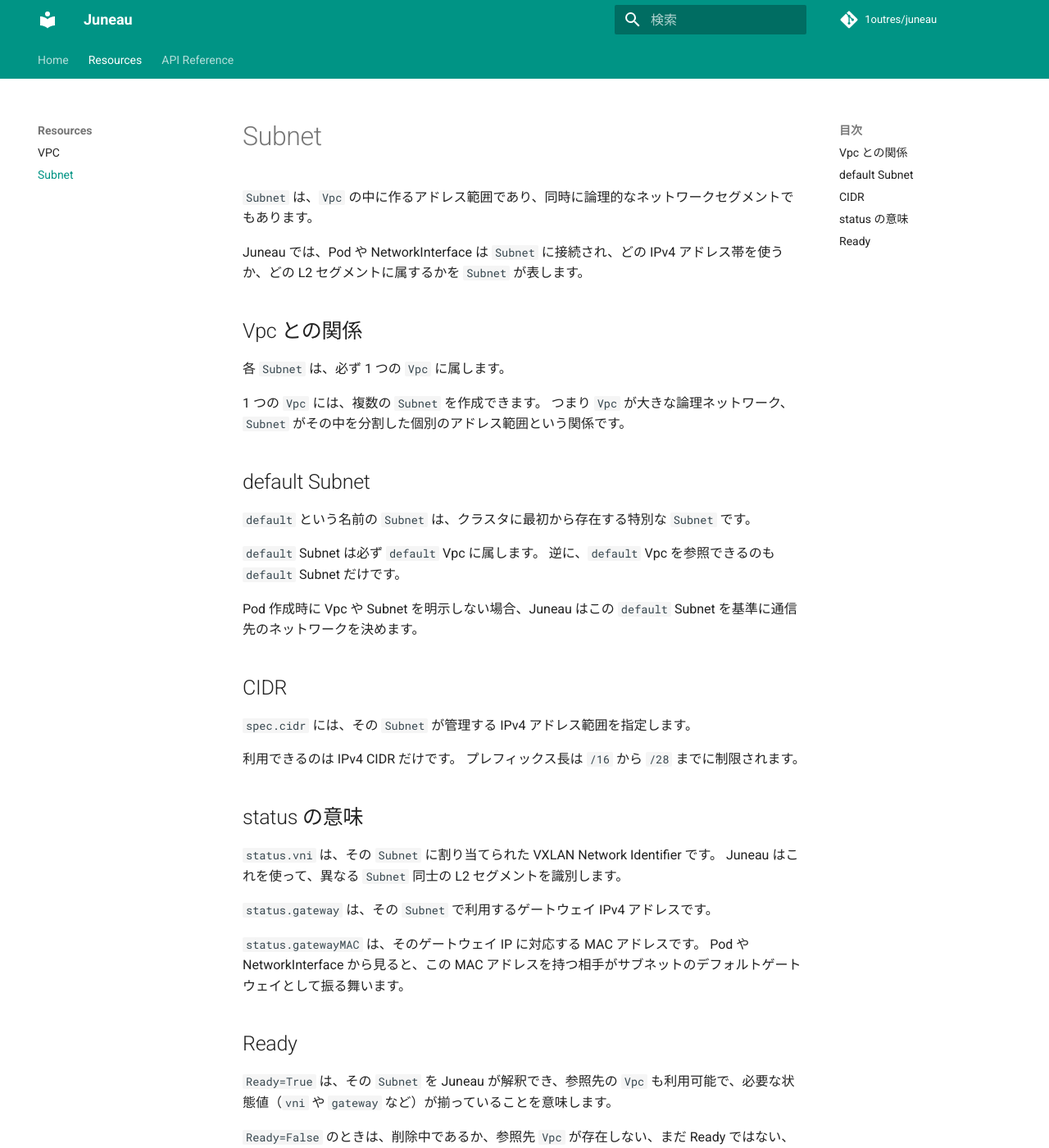
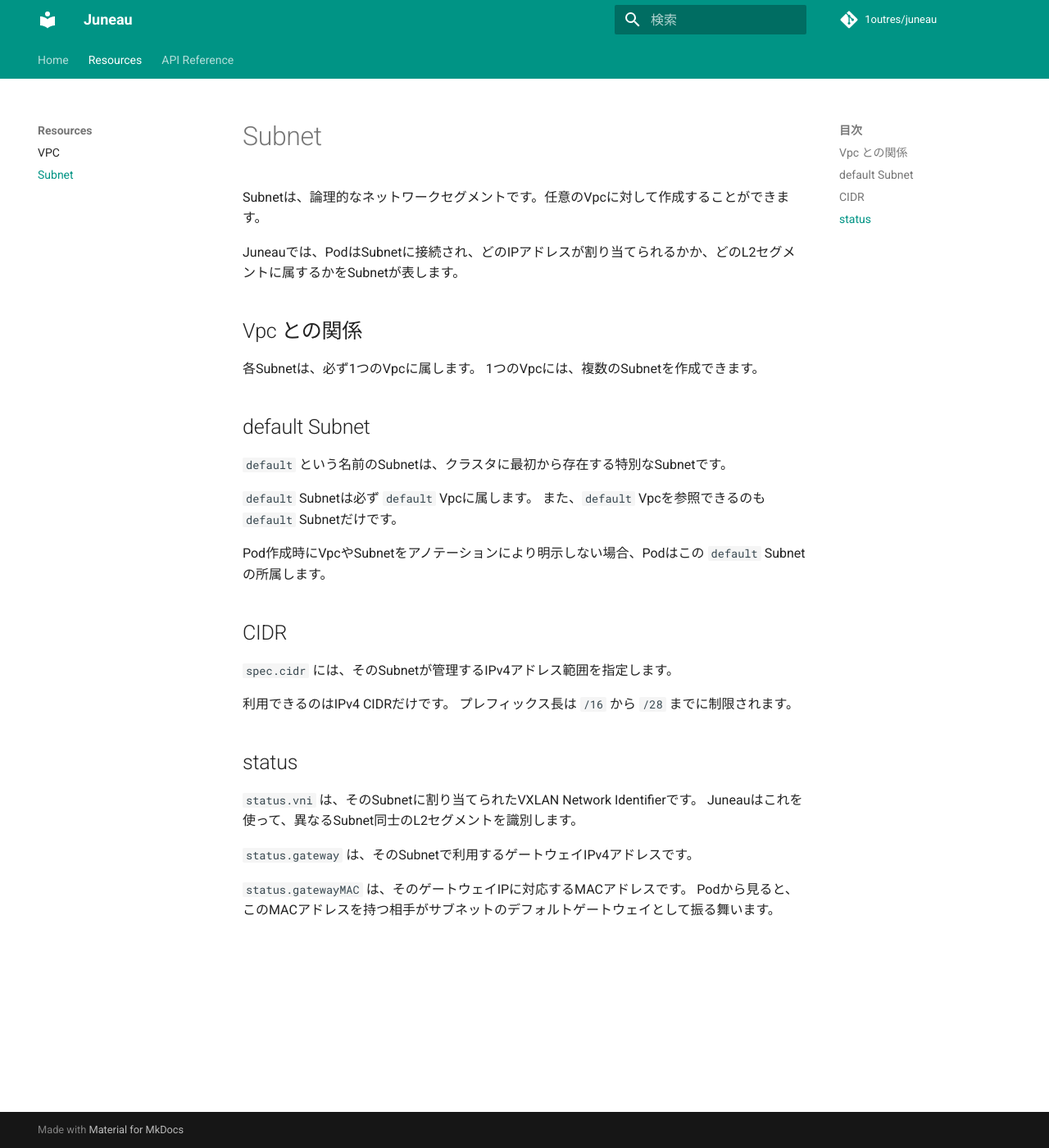
Before and after one commit to 1outres/juneau, an MkDocs documentation site: the page built from docs/resources/subnet.md, in a window 1280 px wide and 1400 px high. Shown: the whole window at 82% size. Built offline with MkDocs 1.6.1 and Material for MkDocs 9.7.7, drawn with Linux system fonts in a browser that asks for light colours; comment, search, counter and statistics services are not loaded; some of the changed text lies outside the part shown.

Commit message:
docs: fix typos in vpc and subnet docs

```diff
--- a/docs/resources/subnet.md
+++ b/docs/resources/subnet.md
@@ -1,44 +1,36 @@
 # Subnet
 
-`Subnet` は、`Vpc` の中に作るアドレス範囲であり、同時に論理的なネットワークセグメントでもあります。
+Subnetは、論理的なネットワークセグメントです。任意のVpcに対して作成することができます。
 
-Juneau では、Pod や NetworkInterface は `Subnet` に接続され、どの IPv4 アドレス帯を使うか、どの L2 セグメントに属するかを `Subnet` が表します。
+Juneauでは、PodはSubnetに接続され、どのIPアドレスが割り当てられるかか、どのL2セグメントに属するかをSubnetが表します。
 
 ## Vpc との関係
 
-各 `Subnet` は、必ず 1 つの `Vpc` に属します。
-
-1 つの `Vpc` には、複数の `Subnet` を作成できます。
-つまり `Vpc` が大きな論理ネットワーク、`Subnet` がその中を分割した個別のアドレス範囲という関係です。
+各Subnetは、必ず1つのVpcに属します。
+1つのVpcには、複数のSubnetを作成できます。
 
 ## default Subnet
 
-`default` という名前の `Subnet` は、クラスタに最初から存在する特別な `Subnet` です。
+`default` という名前のSubnetは、クラスタに最初から存在する特別なSubnetです。
 
-`default` Subnet は必ず `default` Vpc に属します。
-逆に、`default` Vpc を参照できるのも `default` Subnet だけです。
+`default` Subnetは必ず `default` Vpcに属します。
+また、`default` Vpcを参照できるのも `default` Subnetだけです。
 
-Pod 作成時に Vpc や Subnet を明示しない場合、Juneau はこの `default` Subnet を基準に通信先のネットワークを決めます。
+Pod作成時にVpcやSubnetをアノテーションにより明示しない場合、Podはこの `default` Subnetの所属します。
 
 ## CIDR
 
-`spec.cidr` には、その `Subnet` が管理する IPv4 アドレス範囲を指定します。
+`spec.cidr` には、そのSubnetが管理するIPv4アドレス範囲を指定します。
 
-利用できるのは IPv4 CIDR だけです。
+利用できるのはIPv4 CIDRだけです。
 プレフィックス長は `/16` から `/28` までに制限されます。
 
-## status の意味
+## status
 
-`status.vni` は、その `Subnet` に割り当てられた VXLAN Network Identifier です。
-Juneau はこれを使って、異なる `Subnet` 同士の L2 セグメントを識別します。
+`status.vni` は、そのSubnetに割り当てられたVXLAN Network Identifierです。
+Juneauはこれを使って、異なるSubnet同士のL2セグメントを識別します。
 
-`status.gateway` は、その `Subnet` で利用するゲートウェイ IPv4 アドレスです。
+`status.gateway` は、そのSubnetで利用するゲートウェイIPv4アドレスです。
 
-`status.gatewayMAC` は、そのゲートウェイ IP に対応する MAC アドレスです。
-Pod や NetworkInterface から見ると、この MAC アドレスを持つ相手がサブネットのデフォルトゲートウェイとして振る舞います。
-
-## Ready
-
-`Ready=True` は、その `Subnet` を Juneau が解釈でき、参照先の `Vpc` も利用可能で、必要な状態値（`vni` や `gateway` など）が揃っていることを意味します。
-
-`Ready=False` のときは、削除中であるか、参照先 `Vpc` が存在しない、まだ Ready ではない、または `Subnet` 自身の計算に失敗している状態です。
+`status.gatewayMAC` は、そのゲートウェイIPに対応するMACアドレスです。
+Podから見ると、このMACアドレスを持つ相手がサブネットのデフォルトゲートウェイとして振る舞います。
```
Also changed, not shown: docs/resources/vpc.md (+13 -13 lines).
